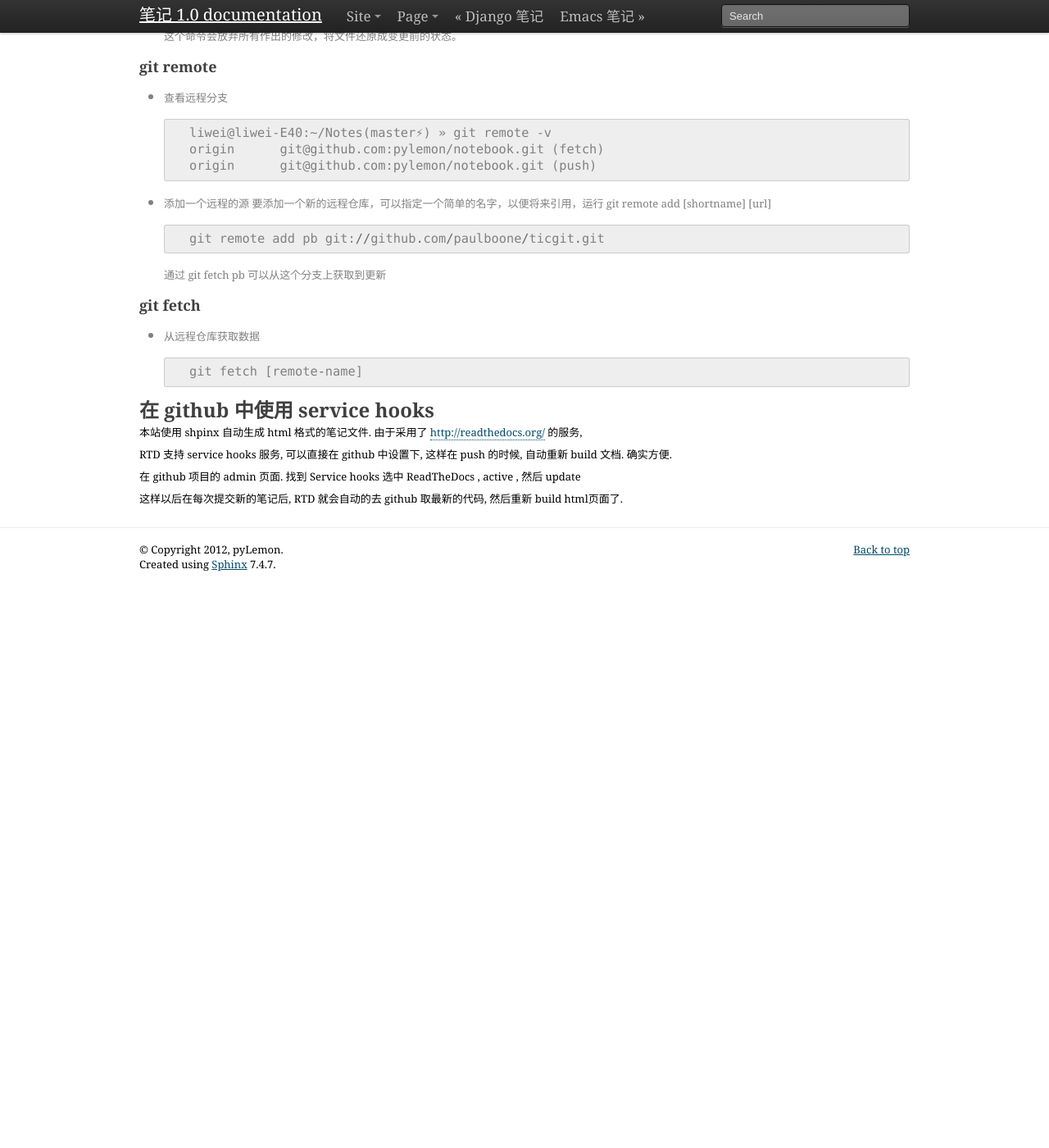
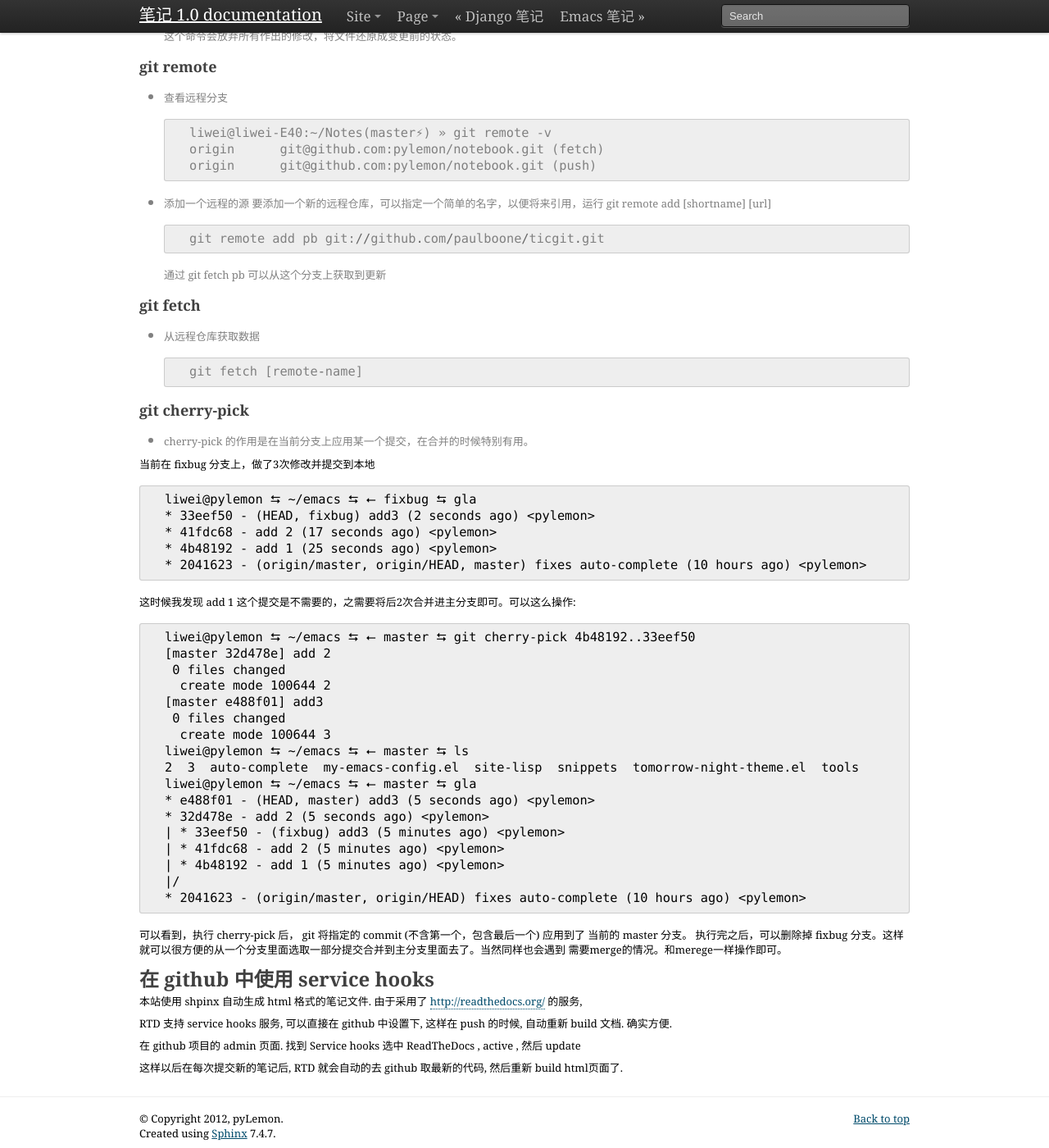
Before and after one commit to pylemon/notebook, a Sphinx documentation site: the page built from docs/git.rst, in a window 1280 px wide and 1400 px high, scrolled down 4455 px. Shown: the whole window at 82% size. Built offline with Sphinx 7.4.7, drawn with Linux system fonts in a browser that asks for light colours; before the commit the page ends 5161 px from its top, so only the background shows below that.

Commit message:
add git cherry-pick note

```diff
--- a/docs/git.rst
+++ b/docs/git.rst
@@ -301,6 +301,44 @@ git fetch
     git fetch [remote-name]
 
 
+git cherry-pick
+---------------
+
+* cherry-pick 的作用是在当前分支上应用某一个提交，在合并的时候特别有用。
+
+当前在 fixbug 分支上，做了3次修改并提交到本地 ::
+
+     liwei@pylemon ⮀ ~/emacs ⮀ ⭠ fixbug ⮀ gla
+     * 33eef50 - (HEAD, fixbug) add3 (2 seconds ago) <pylemon>
+     * 41fdc68 - add 2 (17 seconds ago) <pylemon>
+     * 4b48192 - add 1 (25 seconds ago) <pylemon>
+     * 2041623 - (origin/master, origin/HEAD, master) fixes auto-complete (10 hours ago) <pylemon>
+
+这时候我发现 add 1 这个提交是不需要的，之需要将后2次合并进主分支即可。可以这么操作::
+
+     liwei@pylemon ⮀ ~/emacs ⮀ ⭠ master ⮀ git cherry-pick 4b48192..33eef50
+     [master 32d478e] add 2
+      0 files changed
+       create mode 100644 2
+     [master e488f01] add3
+      0 files changed
+       create mode 100644 3
+     liwei@pylemon ⮀ ~/emacs ⮀ ⭠ master ⮀ ls
+     2  3  auto-complete  my-emacs-config.el  site-lisp  snippets  tomorrow-night-theme.el  tools
+     liwei@pylemon ⮀ ~/emacs ⮀ ⭠ master ⮀ gla
+     * e488f01 - (HEAD, master) add3 (5 seconds ago) <pylemon>
+     * 32d478e - add 2 (5 seconds ago) <pylemon>
+     | * 33eef50 - (fixbug) add3 (5 minutes ago) <pylemon>
+     | * 41fdc68 - add 2 (5 minutes ago) <pylemon>
+     | * 4b48192 - add 1 (5 minutes ago) <pylemon>
+     |/
+     * 2041623 - (origin/master, origin/HEAD) fixes auto-complete (10 hours ago) <pylemon>
+
+可以看到，执行 `cherry-pick` 后， git 将指定的 commit (不含第一个，包含最后一个) 应用到了 当前的 master 分支。
+执行完之后，可以删除掉 `fixbug` 分支。这样就可以很方便的从一个分支里面选取一部分提交合并到主分支里面去了。当然同样也会遇到
+需要merge的情况。和merege一样操作即可。
+
+
 在 github 中使用 service hooks
 ==============================
 
```
